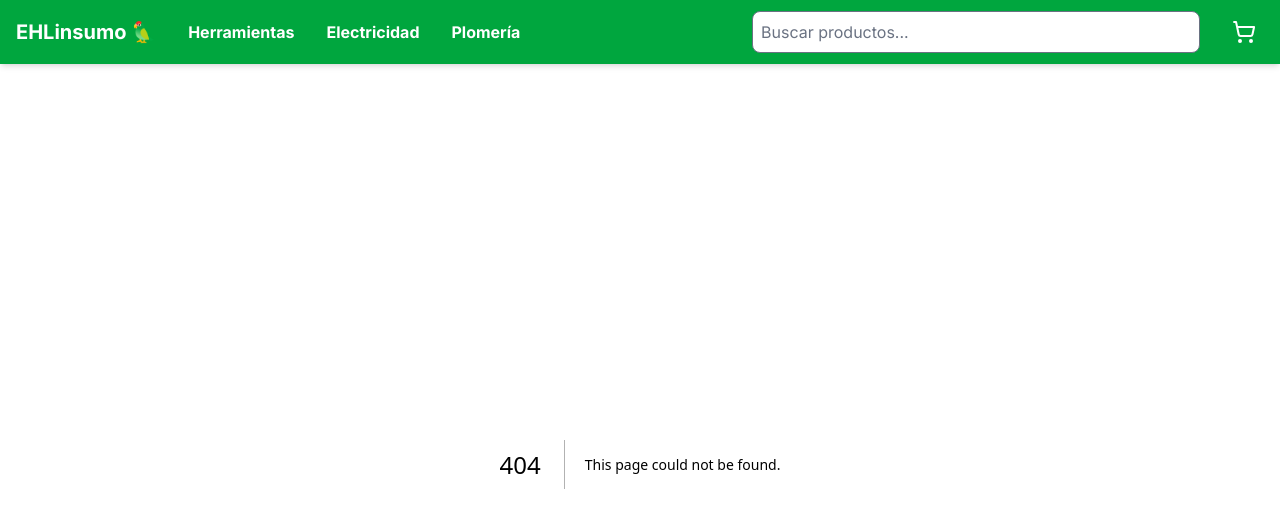
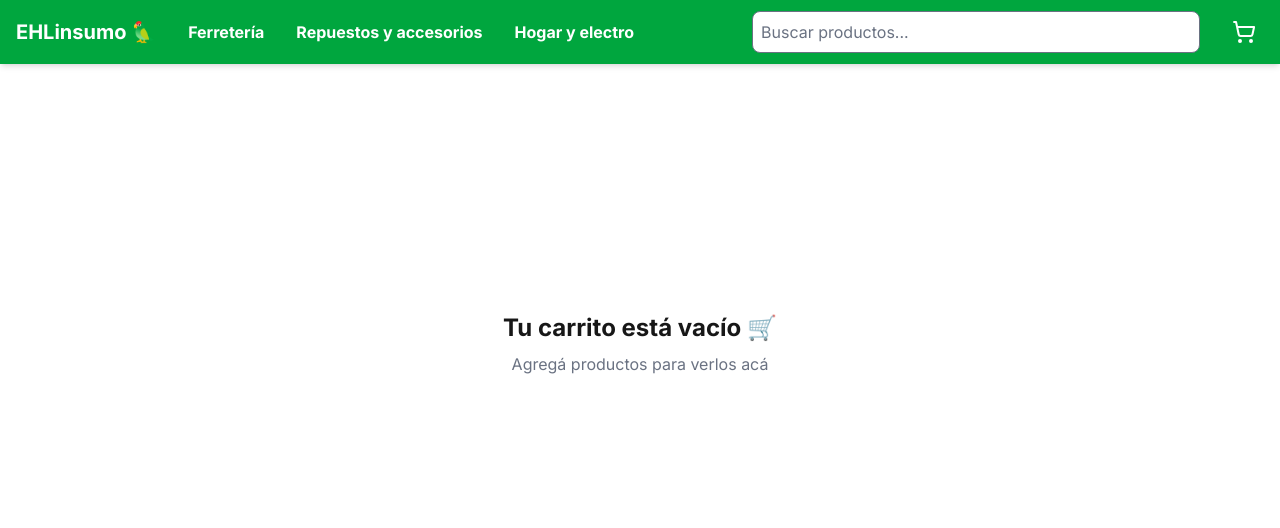
Before and after one commit to kevinjrojo/EHLinsumo-Cristian, a Next.js app: page /card in a window 1280 px wide. Before the commit this address had no page. Shown: the top 528 px of the page. Built offline with nearby package versions, Linux system fonts and the light colour scheme.

Commit message:
Agregar contexto de carrito y página de carrito; envolver la aplicación en CartProvider y actualizar Navbar para enlazar al carrito.

```diff
--- /dev/null
+++ b/src/app/card/page.tsx
@@ -0,0 +1,79 @@
+"use client";
+import { useCart } from "@/context/cardContext";
+import Image from "next/image";
+
+export default function CartPage() {
+  const { cart, total, removeFromCart, clearCart } = useCart();
+
+  if (cart.length === 0) {
+    return (
+      <div className="flex flex-col items-center justify-center h-[70vh] text-center">
+        <h2 className="text-2xl font-semibold mb-2">
+          Tu carrito está vacío 🛒
+        </h2>
+        <p className="text-gray-500">Agregá productos para verlos acá</p>
+      </div>
+    );
+  }
+
+  return (
+    <div className="max-w-4xl mx-auto p-6">
+      <h1 className="text-3xl font-bold mb-6">Carrito de compras</h1>
+
+      <div className="space-y-4">
+        {cart.map((item) => (
+          <div
+            key={item.id}
+            className="flex items-center justify-between bg-white dark:bg-gray-800 rounded-xl shadow p-4"
+          >
+            <div className="flex items-center gap-4">
+              {item.image && (
+                <Image
+                  src={item.image}
+                  alt={item.name}
+                  width={64}
+                  height={64}
+                  className="rounded-md object-cover"
+                />
+              )}
+              <div>
+                <h2 className="font-semibold text-lg">{item.name}</h2>
+                <p className="text-gray-500">
+                  ${item.price.toFixed(2)} x {item.quantity}
+                </p>
+              </div>
+            </div>
+            <div className="flex items-center gap-3">
+              <p className="font-semibold">
+                ${(item.price * (item.quantity || 1)).toFixed(2)}
+              </p>
+              <button
+                onClick={() => removeFromCart(item.id)}
+                className="bg-red-500 text-white px-3 py-1 rounded-md hover:bg-red-600 transition"
+              >
+                Quitar
+              </button>
+            </div>
+          </div>
+        ))}
+      </div>
+
+      <div className="mt-8 flex flex-col sm:flex-row sm:items-center sm:justify-between gap-4">
+        <h2 className="text-2xl font-semibold">
+          Total: <span className="text-green-600">${total.toFixed(2)}</span>
+        </h2>
+        <div className="flex gap-3">
+          <button
+            onClick={clearCart}
+            className="bg-gray-300 dark:bg-gray-700 px-4 py-2 rounded-md hover:bg-gray-400 dark:hover:bg-gray-600 transition"
+          >
+            Vaciar carrito
+          </button>
+          <button className="bg-green-600 text-white px-4 py-2 rounded-md hover:bg-green-700 transition">
+            Finalizar compra
+          </button>
+        </div>
+      </div>
+    </div>
+  );
+}
--- a/src/app/layout.tsx
+++ b/src/app/layout.tsx
@@ -1,6 +1,7 @@
 import "../styles/globals.css";
 import { inter } from "../styles/fonts";
 import Navbar from "@/components/layout/navbar/navbar";
+import { CartProvider } from "@/context/cardContext"; // 👈 importá el provider
 
 export default function RootLayout({
   children,
@@ -10,8 +11,12 @@ export default function RootLayout({
   return (
     <html lang="en">
       <body className={`${inter.className} antialiased`}>
-        <Navbar />
-        {children}
+        <CartProvider>
+          {" "}
+          {/* 👈 envuelve toda la app */}
+          <Navbar />
+          {children}
+        </CartProvider>
       </body>
     </html>
   );
--- a/src/components/layout/navbar/navbar.tsx
+++ b/src/components/layout/navbar/navbar.tsx
@@ -5,15 +5,19 @@ import { useState } from "react";
 import DesktopNav from "./desktopNav";
 import MobileMenu from "./mobileMenu";
 import SearchBar from "./searchBar";
+import Link from "next/link";
 
 export default function Navbar() {
   const [menuOpen, setMenuOpen] = useState(false);
   const [openCategory, setOpenCategory] = useState<number | null>(null);
 
   const categories = [
-    { name: "Herramientas", items: ["Taladros", "Destornilladores", "Llaves"] },
-    { name: "Electricidad", items: ["Cables", "Enchufes", "Lámparas"] },
-    { name: "Plomería", items: ["Caños", "Grifería", "Selladores"] },
+    { name: "Ferretería ", items: ["Taladros", "Destornilladores", "Llaves"] },
+    {
+      name: "Repuestos y accesorios",
+      items: ["Cables", "Enchufes", "Lámparas"],
+    },
+    { name: "Hogar y electro", items: ["Caños", "Grifería", "Selladores"] },
   ];
 
   return (
@@ -36,9 +40,12 @@ export default function Navbar() {
         </div>
 
         {/* --- Ícono carrito --- */}
-        <button className="p-2 hover:bg-green-700 rounded-md cursor-pointer">
+        <Link
+          href={"/card"}
+          className="p-2 hover:bg-green-700 rounded-md cursor-pointer"
+        >
           <ShoppingCart size={24} />
-        </button>
+        </Link>
       </nav>
 
       {/* --- Menú lateral móvil --- */}
--- /dev/null
+++ b/src/context/cardContext.tsx
@@ -0,0 +1,96 @@
+"use client";
+import { createContext, useContext, useState, useMemo, ReactNode } from "react";
+
+// 🧱 Tipo de producto
+export interface Product {
+  id: number | string;
+  name: string;
+  price: number;
+  image?: string;
+  description?: string;
+  quantity?: number;
+}
+
+// 🧱 Tipo del contexto
+interface CartContextType {
+  cart: Product[];
+  addToCart: (product: Product) => void;
+  removeFromCart: (id: number | string) => void;
+  clearCart: () => void;
+  total: number;
+  totalItems: number;
+}
+
+// 🧱 Props del provider
+interface CartProviderProps {
+  children: ReactNode;
+}
+
+// Creamos el contexto
+const CartContext = createContext<CartContextType | undefined>(undefined);
+
+// Hook para usar el contexto más fácil
+export function useCart(): CartContextType {
+  const context = useContext(CartContext);
+  if (!context) {
+    throw new Error("useCart debe usarse dentro de un CartProvider");
+  }
+  return context;
+}
+
+// Provider
+export function CartProvider({ children }: CartProviderProps) {
+  const [cart, setCart] = useState<Product[]>([]);
+
+  // 🛒 Agregar producto
+  const addToCart = (product: Product) => {
+    setCart((prevCart) => {
+      const existing = prevCart.find((item) => item.id === product.id);
+      if (existing) {
+        return prevCart.map((item) =>
+          item.id === product.id
+            ? { ...item, quantity: (item.quantity || 1) + 1 }
+            : item
+        );
+      }
+      return [...prevCart, { ...product, quantity: 1 }];
+    });
+  };
+
+  // ❌ Eliminar una unidad del producto
+  const removeFromCart = (id: number | string) => {
+    setCart((prevCart) =>
+      prevCart
+        .map((item) =>
+          item.id === id
+            ? { ...item, quantity: (item.quantity || 1) - 1 }
+            : item
+        )
+        .filter((item) => (item.quantity || 0) > 0)
+    );
+  };
+
+  // 🧹 Vaciar carrito
+  const clearCart = () => setCart([]);
+
+  // 💰 Calcular total
+  const total = useMemo(
+    () =>
+      cart.reduce((acc, item) => acc + item.price * (item.quantity || 1), 0),
+    [cart]
+  );
+
+  // 🧾 Cantidad total de productos
+  const totalItems = useMemo(
+    () => cart.reduce((acc, item) => acc + (item.quantity || 1), 0),
+    [cart]
+  );
+
+  return (
+    <CartContext.Provider
+      value={{ cart, addToCart, removeFromCart, clearCart, total, totalItems }}
+    >
+      {children}
+    </CartContext.Provider>
+  );
+}
```
